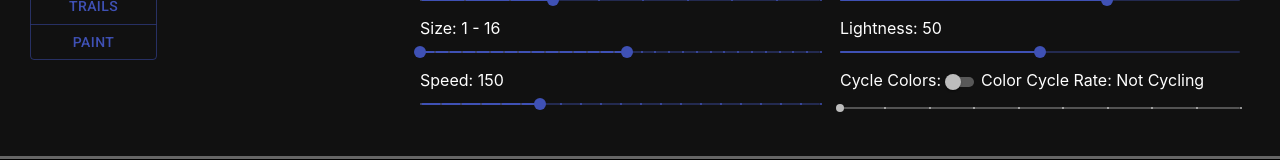
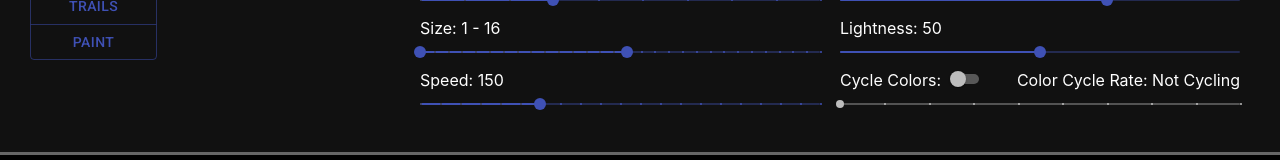
Before and after one commit to austinlyon/looticrous, a React (Create React App) app: page /craziness in a window 1280 px wide. Shown: the part 277-437 px from the top of the page. Built offline with nearby package versions, Linux system fonts and the light colour scheme.

Commit message:
Fixed a tiny bit of styling for the Cycle Colors MuiSwitch

```diff
--- a/src/App.css
+++ b/src/App.css
@@ -123,14 +123,21 @@ nav ul li#ltc_logo {
   display: block;
   width: 300px;
 }
-.MuiSwitch-sizeSmall {
+#effectOpts .MuiSwitch-sizeSmall {
   height: 18px;
   padding: 4px 7px;
 }
-.MuiSwitch-sizeSmall .MuiSwitch-switchBase {
+#effectOpts .MuiSwitch-sizeSmall .MuiSwitch-switchBase {
   padding: 1px 4px;
 }
 #cycleColors {
   display: flex;
   flex-direction: row;
 }
+#cycleColorsLabel {
+  padding-right: 5px;
+}
+#cycleRateLabel {
+  flex-grow: 1;
+  text-align: right;
+}
--- a/src/components/crazinessControls.js
+++ b/src/components/crazinessControls.js
@@ -190,7 +190,9 @@ export default function CrazinessControls(props) {
               />
             </div>
             <div id="cycleColors">
-              <div>Cycle Colors:</div>
+              <div id="cycleColorsLabel">
+                Cycle Colors:
+              </div>
               <Switch
                 checked = {options.cycleHue}
                 onChange = {handleParticleCycleHueSwitch}
@@ -198,7 +200,9 @@ export default function CrazinessControls(props) {
                 color = "primary"
                 size = "small"
               />
-              <div>Color Cycle Rate: {cycleRateDisabled ? 'Not Cycling' : options.cycleRate}</div>
+              <div id="cycleRateLabel">
+                Color Cycle Rate: {cycleRateDisabled ? 'Not Cycling' : options.cycleRate}
+              </div>
             </div>
             <div>
               <Slider
```
